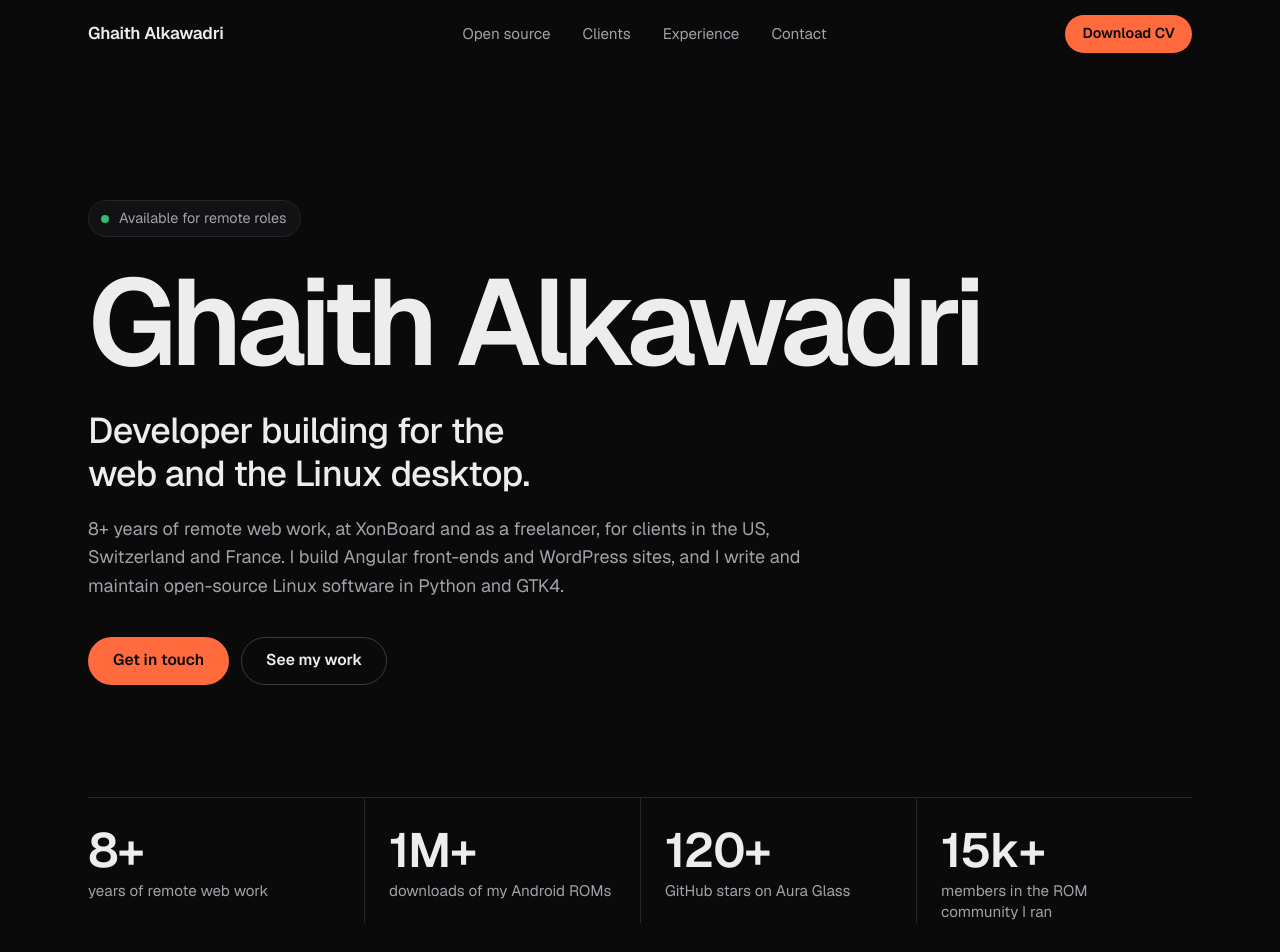
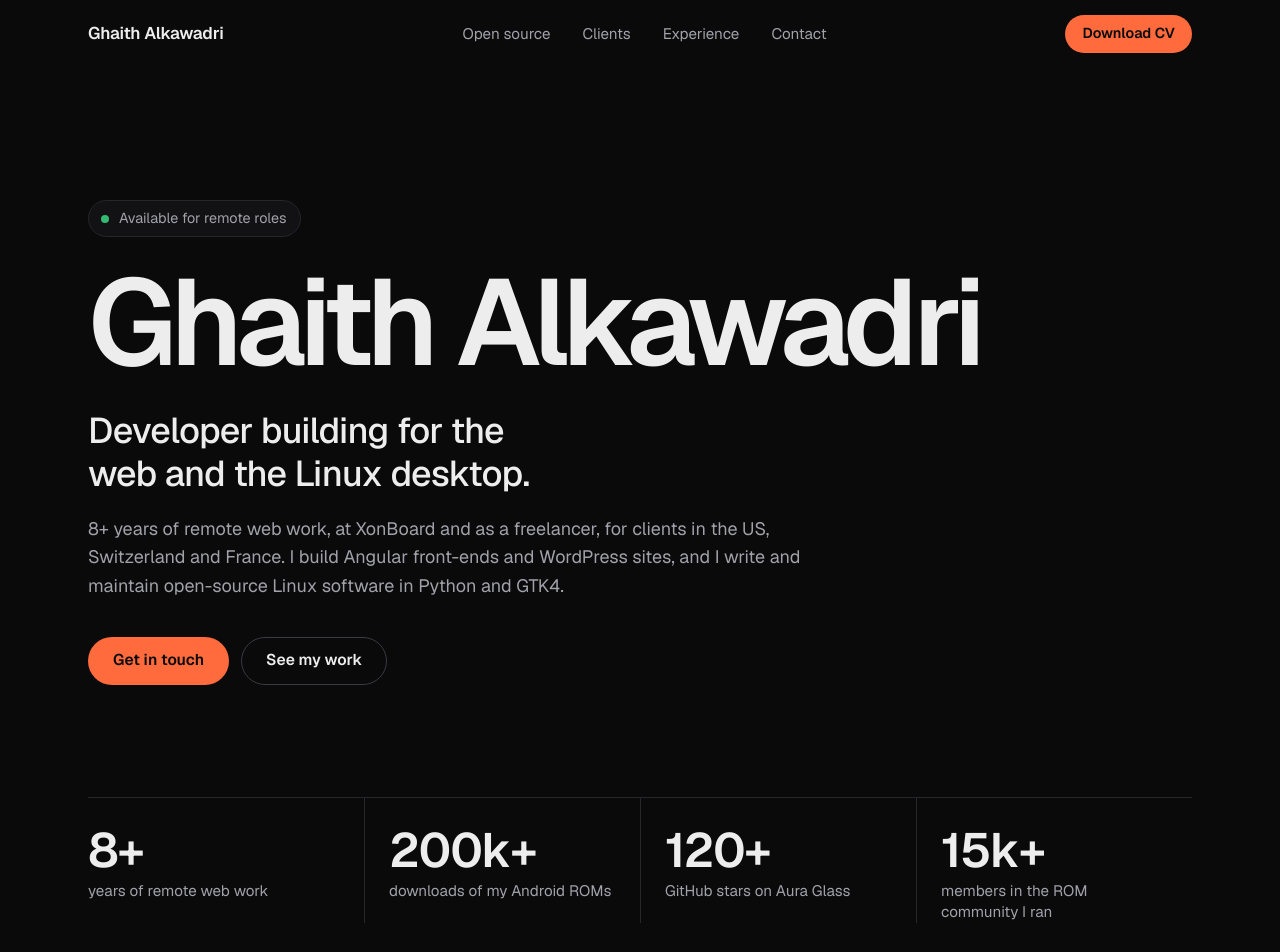
Before and after one commit to DevWebeloper/keen-newton, a Next.js app: page / in a window 1280 px wide. Shown: the top 952 px of the page. Built offline with nearby package versions, Linux system fonts and the light colour scheme.

Commit message:
fix: correct Android ROM downloads to 200k+
Co-Authored-By: Claude Opus 5.5 <noreply@anthropic.com>

```diff
--- a/src/data/site.ts
+++ b/src/data/site.ts
@@ -19,7 +19,7 @@ export const PERSON = {
 
 export const STATS = [
   { value: "8+", label: "years of remote web work" },
-  { value: "1M+", label: "downloads of my Android ROMs" },
+  { value: "200k+", label: "downloads of my Android ROMs" },
   { value: "120+", label: "GitHub stars on Aura Glass" },
   { value: "15k+", label: "members in the ROM community I ran" },
 ];
@@ -115,7 +115,7 @@ export const EXPERIENCE = [
     role: "Android ROM developer",
     org: "NovaOS, XDA Developers",
     points: [
-      "Ported Samsung's Note FE firmware to 12 budget devices, 1M+ downloads",
+      "Ported Samsung's Note FE firmware to 12 budget devices, 200k+ downloads",
       "Patched device trees, kernels and vendor libraries to fix camera, audio and graphics",
       "Ported a GPU library from another device so UI blur worked on every supported device",
       "Started and ran a 15k+ member Telegram community",
```
Also changed, not shown: 1 other file (tests, documents, lock files or other folders).
